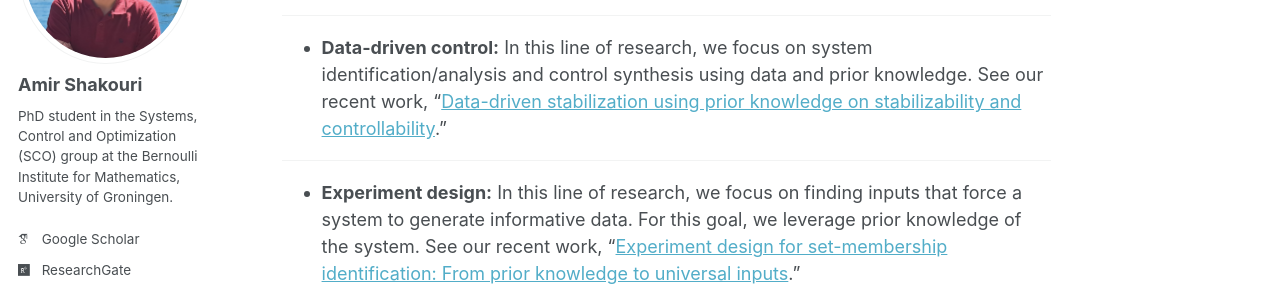
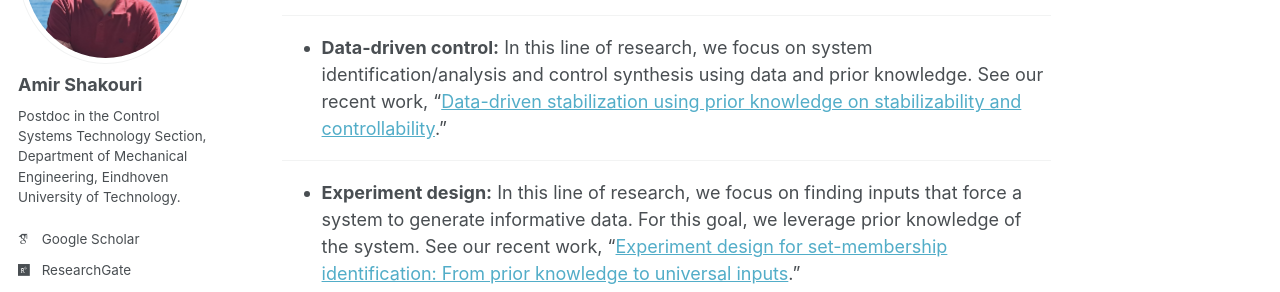
Before and after one commit to a-shakouri/a-shakouri.github.io, a Jekyll site: the page built from _pages/about.md, in a window 1280 px wide. Shown: the part 225-517 px from the top of the page. Built offline with Jekyll 4.4.1, drawn with Linux system fonts in a browser that asks for light colours; some web fonts are replaced; a script bundle is joined from its source files by our own code; library files that are not in the unit come from our copies.

Commit message:
Update _config.yml

```diff
--- a/_config.yml
+++ b/_config.yml
@@ -26,7 +26,7 @@ author:
   avatar           : "20230810_144750.jpg"
   name             : "Amir Shakouri"
   pronouns         : # example: "she/her"
-  bio              : "PhD student in the Systems, Control and Optimization (SCO) group at the Bernoulli Institute for Mathematics, University of Groningen."
+  bio              : "Postdoc in the Control Systems Technology Section, Department of Mechanical Engineering, Eindhoven University of Technology."
   location         :
   employer         : #""
   uri              : # URL
```
